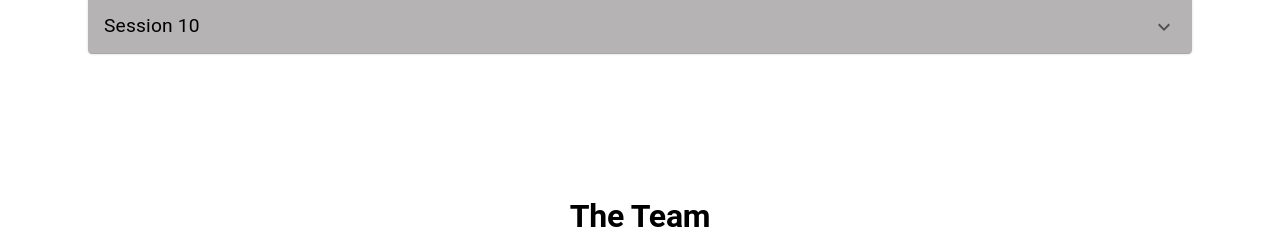
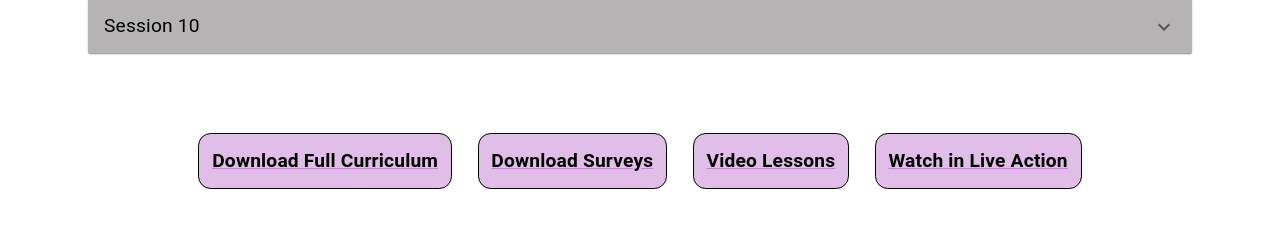
Before and after one commit to Bravo-Luis/teach4speech, a React (Vite) app: page / in a window 1280 px wide. Shown: the part 2615-2854 px from the top of the page. Built offline with nearby package versions, Linux system fonts and the light colour scheme; no server answers.

Commit message:
adding full curriculum pdf and buttons under curriculum section

```diff
--- a/src/About.tsx
+++ b/src/About.tsx
@@ -1,4 +1,5 @@
 import { Box, Container, Typography, Button } from '@mui/material';
+import { Link } from '@mui/material';
 
 import Accordion from '@mui/material/Accordion';
 import AccordionDetails from '@mui/material/AccordionDetails';
@@ -153,6 +154,79 @@ function About() {
                           ))
             }
 
+            <Container sx={{
+                display:'flex',
+                flexDirection:'row',
+                flexWrap:'wrap',
+                gap:'2vw',
+                justifyContent:'center',
+                marginTop:"10vh"
+            }}>
+
+            {/* Curriculum PDF to be linked later */}
+
+            <Link href='' target="_blank" rel="noopener noreferrer">
+                <Box sx={{
+                    border: '1px solid black',
+                    borderRadius: '1vw',
+                    padding: '1vw',
+                    background: (theme) => theme.palette.primary.light,
+                }}>
+                    <Typography variant='body1' fontWeight={'bold'} >
+                        Download Full Curriculum
+                    </Typography>
+                </Box>
+            </Link>
+
+
+            {/* Survey PDF to be linked later */}
+
+            <Link href='' target="_blank" rel="noopener noreferrer">
+                <Box sx={{
+                    border: '1px solid black',
+                    borderRadius: '1vw',
+                    padding: '1vw',
+                    background: (theme) => theme.palette.primary.light,
+                }}>
+                    <Typography variant='body1' fontWeight={'bold'} >
+                        Download Surveys
+                    </Typography>
+                </Box>
+            </Link>
+
+
+            {/* Videos to be linked later */}
+
+            <Link href='' target="_blank" rel="noopener noreferrer">
+                <Box sx={{
+                    border: '1px solid black',
+                    borderRadius: '1vw',
+                    padding: '1vw',
+                    background: (theme) => theme.palette.primary.light,
+                }}>
+                    <Typography variant='body1' fontWeight={'bold'} >
+                        Video Lessons
+                    </Typography>
+                </Box>
+            </Link>
+
+
+            {/* To be linked later */}
+
+            <Link href='' target="_blank" rel="noopener noreferrer">
+                <Box sx={{
+                    border: '1px solid black',
+                    borderRadius: '1vw',
+                    padding: '1vw',
+                    background: (theme) => theme.palette.primary.light,
+                }}>
+                    <Typography variant='body1' fontWeight={'bold'} >
+                        Watch in Live Action
+                    </Typography>
+                </Box>
+            </Link>
+            </Container>
+
             <br />
 
             </Typography>
```
Also changed, not shown: 1 other file (tests, documents, lock files or other folders).
